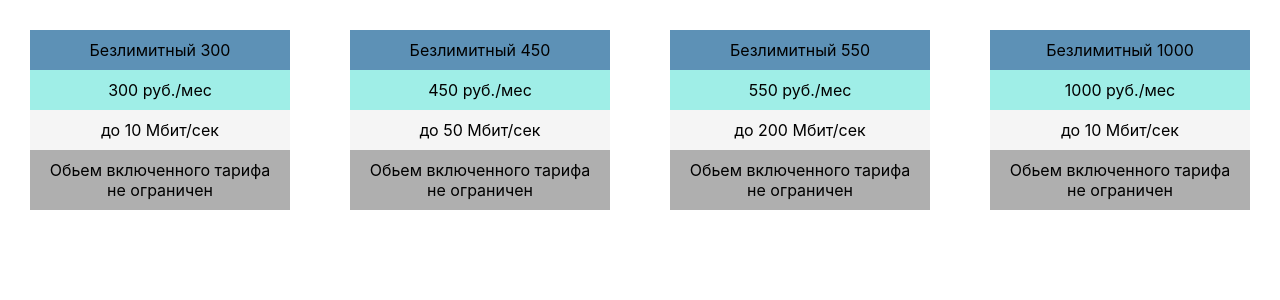
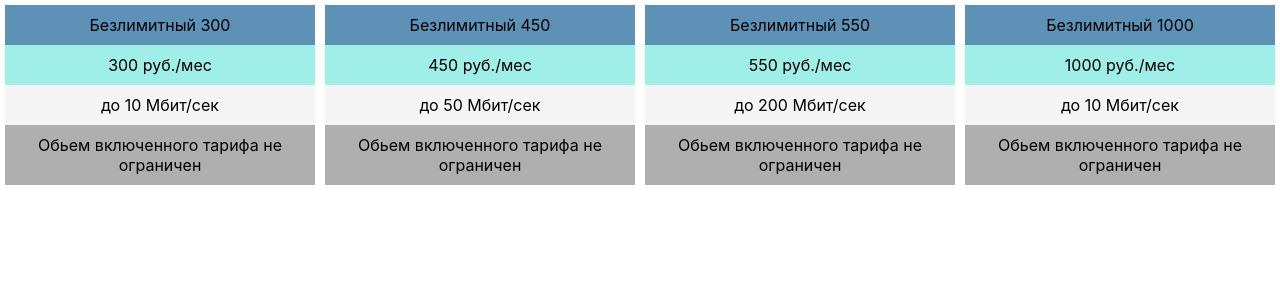
Before and after one commit to galya-cmd/week27, a React (Create React App) app: page / in a window 1280 px wide. Shown: the top 300 px of the page. Built offline with nearby package versions, Linux system fonts and the light colour scheme.

Commit message:
стили

```diff
--- a/src/components/Tarif.css
+++ b/src/components/Tarif.css
@@ -6,8 +6,8 @@
 
 .cart{
     width: 30%;
-    margin: 15px;
-    padding: 15px;
+
+    padding: 5px;
 
 }
 .tariff-name{
--- a/src/components/Tarif.jsx
+++ b/src/components/Tarif.jsx
@@ -4,6 +4,9 @@ import './Tarif.css';
 class Tarif extends React.Component {
   render(){
   const {name,price,speed,text} = this.props;
+
+
+
     return(
 
       <div className="cart">
```
